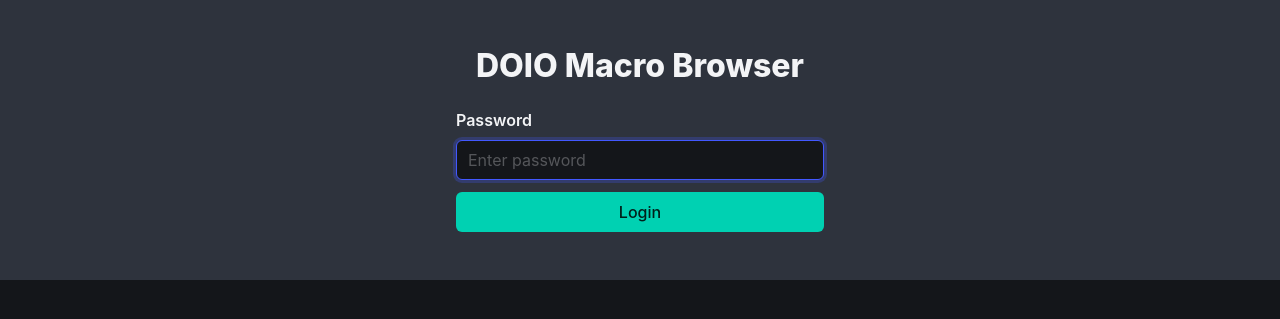
After one commit to dethbird/doio-macro-browser, a PHP site: template templates/login.twig in a window 1280 px wide. The commit adds this page. Shown: the top 319 px of the page. Run offline with PHP 8.4, Linux system fonts and the light colour scheme; the template is opened without the code that fills it, so the values that code supplies are empty; some libraries are stand-ins or nearby versions.

Commit message:
basic auth login

```diff
--- a/composer.json
+++ b/composer.json
@@ -3,7 +3,8 @@
         "php": "^8.1",
         "slim/slim": "^4.0",
         "slim/psr7": "^1.0",
-        "slim/twig-view": "^3.4"
+        "slim/twig-view": "^3.4",
+        "vlucas/phpdotenv": "^5.6"
     },
     "autoload": {
         "psr-4": {
--- /dev/null
+++ b/templates/login.twig
@@ -0,0 +1,35 @@
+{% extends "layout.twig" %}
+
+{% block title %}Login - DOIO Macro Browser{% endblock %}
+
+{% block content %}
+    <section class="section">
+        <div class="container">
+            <div class="columns is-centered">
+                <div class="column is-4">
+                    <h1 class="title has-text-light has-text-centered">DOIO Macro Browser</h1>
+
+                    {% if error %}
+                        <div class="notification is-danger">
+                            {{ error }}
+                        </div>
+                    {% endif %}
+
+                    <form method="POST" action="/login">
+                        <div class="field">
+                            <label class="label has-text-light">Password</label>
+                            <div class="control">
+                                <input class="input" type="password" name="password" placeholder="Enter password" autofocus>
+                            </div>
+                        </div>
+                        <div class="field">
+                            <div class="control">
+                                <button class="button is-primary is-fullwidth" type="submit">Login</button>
+                            </div>
+                        </div>
+                    </form>
+                </div>
+            </div>
+        </div>
+    </section>
+{% endblock %}
```
Also changed, not shown: public/index.php (+50 -2 lines), 1 other file.
